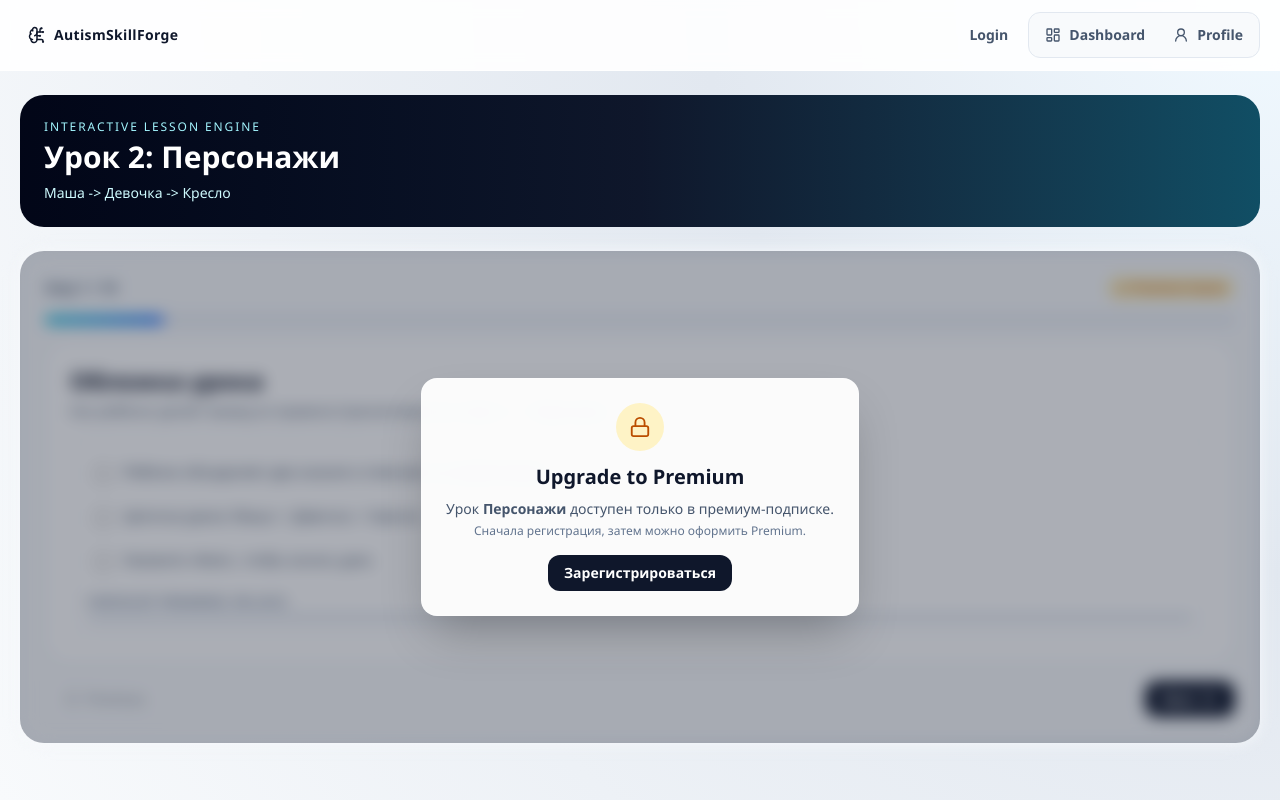
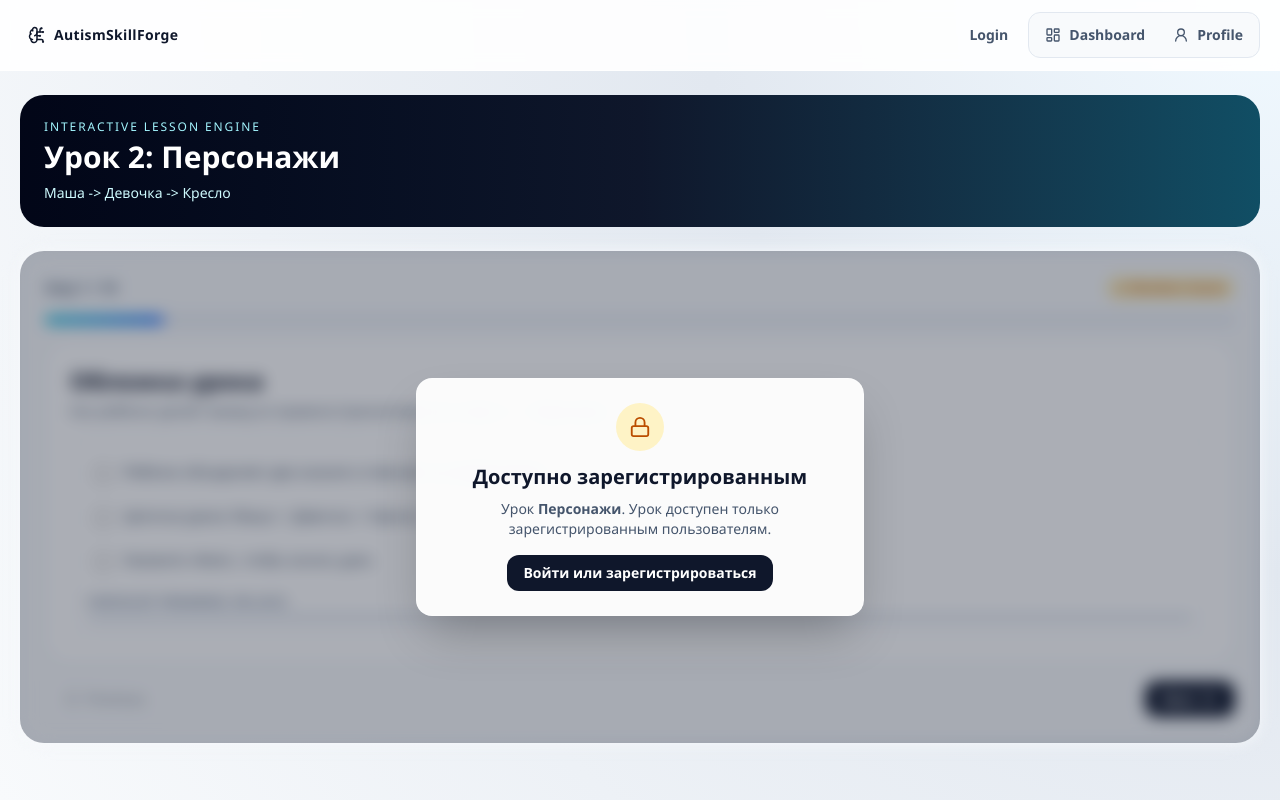
Before and after one commit to Evhesha/autism-skill-forge-academy, a Next.js app: page /lesson/characters in a window 1280 px wide. Built offline with nearby package versions, Linux system fonts and the light colour scheme.

Commit message:
feat: enhance lesson access control with requiresAuth property and update related components

```diff
--- a/app/page.tsx
+++ b/app/page.tsx
@@ -79,7 +79,8 @@ export default function HomePage() {
 
         <div className="grid gap-4 md:grid-cols-2 xl:grid-cols-3">
           {lessons.map((lesson, index) => {
-            const locked = lesson.premium && !isSubscribed;
+            const requiresAuth = Boolean(lesson.requiresAuth);
+            const locked = lesson.premium ? !isSubscribed : requiresAuth && !isAuthenticated;
             const lessonProgress = progressMap[lesson.id];
             const progress = lessonProgress
               ? progressToPercent(lessonProgress.currentStep, lessonProgress.isCompleted, lesson.screens.length)
@@ -97,6 +98,10 @@ export default function HomePage() {
                     {lesson.premium ? (
                       <span className="rounded-full bg-amber-100 px-2 py-0.5 text-[10px] font-bold uppercase text-amber-700">
                         Premium
+                      </span>
+                    ) : requiresAuth ? (
+                      <span className="rounded-full bg-sky-100 px-2 py-0.5 text-[10px] font-bold uppercase text-sky-700">
+                        Members
                       </span>
                     ) : (
                       <span className="rounded-full bg-emerald-100 px-2 py-0.5 text-[10px] font-bold uppercase text-emerald-700">
--- a/components/InteractiveLessonEngine.tsx
+++ b/components/InteractiveLessonEngine.tsx
@@ -14,7 +14,9 @@ type Props = {
 
 export function InteractiveLessonEngine({ lesson }: Props) {
   const { isAuthenticated, isSubscribed } = useAuth();
-  const locked = lesson.premium && !isSubscribed;
+  const requiresAuth = Boolean(lesson.requiresAuth);
+  const lockMode = lesson.premium ? "premium" : requiresAuth ? "auth" : "none";
+  const locked = lockMode === "premium" ? !isSubscribed : lockMode === "auth" ? !isAuthenticated : false;
   const totalSteps = Math.max(1, lesson.screens.length);
   const [currentStep, setCurrentStep] = useState(1);
   const [isLoaded, setIsLoaded] = useState(false);
@@ -72,9 +74,9 @@ export function InteractiveLessonEngine({ lesson }: Props) {
         <div className={`space-y-4 rounded-3xl border border-slate-200 bg-slate-50 p-4 md:p-6 ${locked ? "blur-sm" : ""}`}>
           <div className="flex items-center justify-between">
             <p className="text-sm font-semibold text-slate-600">Step {effectiveStep} / {totalSteps}</p>
-            {lesson.premium && (
+            {lockMode !== "none" && (
               <p className="inline-flex items-center gap-1 rounded-full bg-amber-100 px-2 py-1 text-xs font-bold text-amber-700">
-                <Lock size={12} /> Premium lesson
+                <Lock size={12} /> {lockMode === "premium" ? "Premium lesson" : "Members lesson"}
               </p>
             )}
           </div>
@@ -111,7 +113,7 @@ export function InteractiveLessonEngine({ lesson }: Props) {
           </div>
         </div>
 
-        {locked && <PaywallOverlay lessonTitle={lesson.shortTitle} />}
+        {locked && <PaywallOverlay lessonTitle={lesson.shortTitle} mode={lockMode === "premium" ? "premium" : "auth"} />}
       </div>
     </section>
   );
--- a/components/PaywallOverlay.tsx
+++ b/components/PaywallOverlay.tsx
@@ -2,10 +2,16 @@ import Link from "next/link";
 import { Lock } from "lucide-react";
 import { useAuth } from "@/app/context/AuthContext";
 
-export function PaywallOverlay({ lessonTitle }: { lessonTitle: string }) {
+type PaywallMode = "auth" | "premium";
+
+export function PaywallOverlay({ lessonTitle, mode }: { lessonTitle: string; mode: PaywallMode }) {
   const { isAuthenticated } = useAuth();
-  const ctaHref = isAuthenticated ? "/premium" : "/auth";
-  const ctaLabel = isAuthenticated ? "Перейти к оплате" : "Зарегистрироваться";
+  const ctaHref = mode === "auth" ? "/auth" : isAuthenticated ? "/premium" : "/auth";
+  const ctaLabel = mode === "auth" ? "Войти или зарегистрироваться" : isAuthenticated ? "Перейти к оплате" : "Зарегистрироваться";
+  const title = mode === "auth" ? "Доступно зарегистрированным" : "Upgrade to Premium";
+  const description = mode === "auth"
+    ? "Урок доступен только зарегистрированным пользователям."
+    : "Урок доступен только в премиум-подписке.";
 
   return (
     <div className="absolute inset-0 z-20 flex items-center justify-center rounded-3xl bg-slate-900/35 p-4">
@@ -13,11 +19,11 @@ export function PaywallOverlay({ lessonTitle }: { lessonTitle: string }) {
         <div className="mx-auto mb-3 flex h-12 w-12 items-center justify-center rounded-full bg-amber-100 text-amber-700">
           <Lock size={22} />
         </div>
-        <h3 className="text-xl font-bold text-slate-900">Upgrade to Premium</h3>
+        <h3 className="text-xl font-bold text-slate-900">{title}</h3>
         <p className="mt-2 text-sm text-slate-600">
-          Урок <span className="font-semibold">{lessonTitle}</span> доступен только в премиум-подписке.
+          Урок <span className="font-semibold">{lessonTitle}</span>. {description}
         </p>
-        {!isAuthenticated && (
+        {mode === "premium" && !isAuthenticated && (
           <p className="mt-1 text-xs text-slate-500">Сначала регистрация, затем можно оформить Premium.</p>
         )}
         <Link
--- a/components/PremiumAccessFlow.tsx
+++ b/components/PremiumAccessFlow.tsx
@@ -4,7 +4,6 @@ import { useEffect, useState } from "react";
 import { useSearchParams } from "next/navigation";
 import {
   CheckCircle2,
-  Crown,
   Lock,
   Rocket,
   ShieldCheck,
@@ -157,28 +156,20 @@ export function PremiumAccessFlow() {
             <div className="mx-auto mb-4 flex h-16 w-16 items-center justify-center rounded-full bg-emerald-100 text-emerald-700">
               <ShieldCheck size={30} />
             </div>
-            <h2 className="mb-2 text-2xl font-extrabold text-slate-900">Checkout завершён</h2>
+            <h2 className="mb-2 text-2xl font-extrabold text-slate-900">Оплата прошла успешно</h2>
             <p className="mb-6 text-sm text-slate-600">
-              Stripe вернул пользователя после успешной тестовой оплаты.
+              Подписка активирована. Данные профиля и токен обновлены.
             </p>
 
-            <div className="flex flex-wrap justify-center gap-3">
-              <button
-                type="button"
-                onClick={() => setStep("locked")}
-                className="rounded-lg border border-slate-300 px-4 py-2 text-sm font-semibold text-slate-700 hover:bg-slate-50"
-              >
-                Закрыть
-              </button>
+            <div className="flex justify-center">
               <button
                 type="button"
                 onClick={() => {
-                  setError(null);
-                  setStep("locked");
+                  window.location.href = "/profile";
                 }}
-                className="inline-flex items-center gap-2 rounded-lg bg-blue-700 px-4 py-2 text-sm font-semibold text-white hover:bg-blue-800"
+                className="rounded-lg bg-blue-700 px-5 py-2.5 text-sm font-semibold text-white hover:bg-blue-800"
               >
-                <Crown size={16} /> Повторить тест
+                Ок
               </button>
             </div>
           </div>
--- a/constants/lessons.ts
+++ b/constants/lessons.ts
@@ -52,6 +52,7 @@ export type Lesson = {
   shortTitle: string;
   subtitle: string;
   premium: boolean;
+  requiresAuth?: boolean;
   chain: {
     a: string;
     b: string;
--- a/lessons/characters.json
+++ b/lessons/characters.json
@@ -3,7 +3,8 @@
   "title": "Урок 2: Персонажи",
   "shortTitle": "Персонажи",
   "subtitle": "Маша -> Девочка -> Кресло",
-  "premium": true,
+  "premium": false,
+  "requiresAuth": true,
   "chain": {
     "a": "Маша",
     "b": "Девочка",
--- a/lib/lessonCatalog.ts
+++ b/lib/lessonCatalog.ts
@@ -78,6 +78,7 @@ function isLesson(value: unknown): value is Lesson {
     typeof value.shortTitle === "string" &&
     typeof value.subtitle === "string" &&
     typeof value.premium === "boolean" &&
+    (!("requiresAuth" in value) || typeof value.requiresAuth === "boolean") &&
     isObject(value.chain) &&
     typeof value.chain.a === "string" &&
     typeof value.chain.b === "string" &&
@@ -88,6 +89,12 @@ function isLesson(value: unknown): value is Lesson {
     Array.isArray(value.screens) &&
     value.screens.every(isLessonScreen)
   );
+}
+
+function lessonAccessRank(lesson: Lesson) {
+  if (lesson.premium) return 2;
+  if (lesson.requiresAuth) return 1;
+  return 0;
 }
 
 async function loadLessonFromFile(fileName: string): Promise<Lesson | null> {
@@ -124,8 +131,11 @@ export async function getLessons(): Promise<Lesson[]> {
   return lessons
     .filter((lesson): lesson is Lesson => lesson !== null)
     .sort((left, right) => {
-      if (left.premium !== right.premium) {
-        return Number(left.premium) - Number(right.premium);
+      const leftRank = lessonAccessRank(left);
+      const rightRank = lessonAccessRank(right);
+
+      if (leftRank !== rightRank) {
+        return leftRank - rightRank;
       }
 
       return left.title.localeCompare(right.title, "ru");
```
